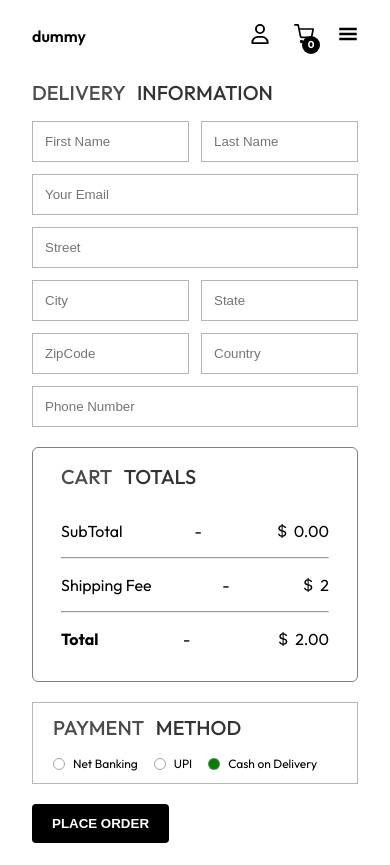
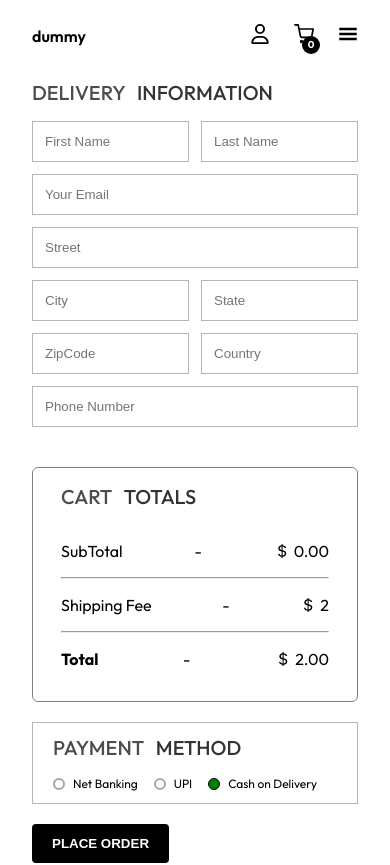
Before and after one commit to BeslinEbby/shopping-cart, a React (Vite) app: page /place-order in a window 390 px wide. Shown: the top 865 px of the page. Built offline with nearby package versions, Linux system fonts and the light colour scheme; no server answers.

Commit message:
added styles for place order

```diff
--- a/src/pages/placeOrder/PlaceOrder.css
+++ b/src/pages/placeOrder/PlaceOrder.css
@@ -1,4 +1,4 @@
-.place-order{
+.place-order form{
     display: flex;
     justify-content: space-around;
     gap: 20px;
@@ -45,11 +45,12 @@
 .pay-method span{
     width: 12px;
     height: 12px;
-    border: 1px solid rgba(128, 128, 128, 0.71);
+    border: 2px solid rgba(128, 128, 128, 0.71);
     border-radius: 50%;
 }
 .pay-method span.method-bg{
     background-color: green;
+    border: 1px solid black;
 }
 
 .place-order-btn button{
@@ -65,7 +66,7 @@
 }
 
 @media (max-width: 720px){
-    .place-order{
+    .place-order form{
         flex-direction: column;
     }
 }
```
